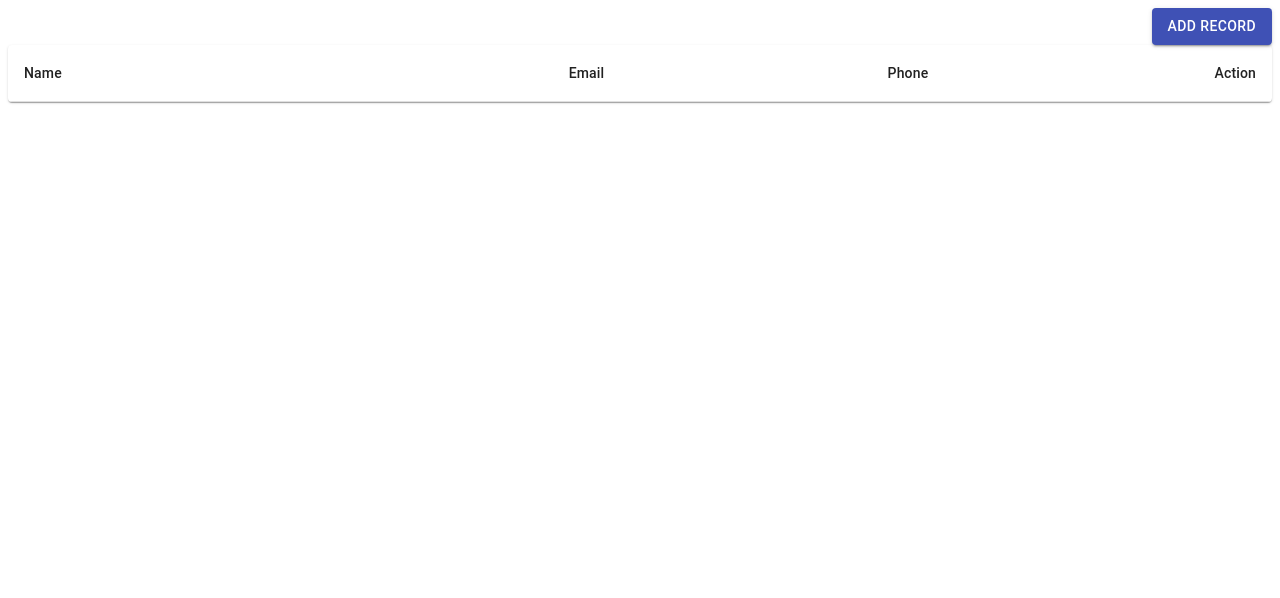
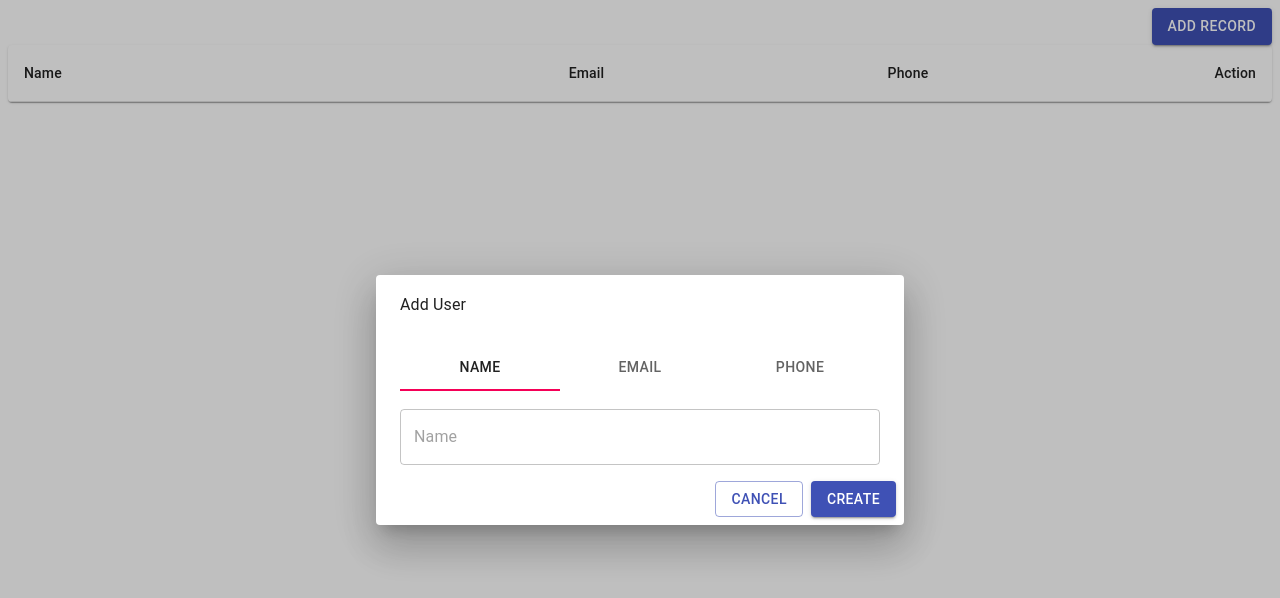
Before and after one commit to AdilSarwarNU/react-test-app, a React app: page / in a window 1280 px wide. Both pictures are taken after a click on the button "ADD RECORD". Shown: the top 598 px of the page. Built offline with nearby package versions, Linux system fonts and the light colour scheme.

Commit message:
Implemented Add/Update user dialog

```diff
--- /dev/null
+++ b/app/components/UsersDialog.js
@@ -0,0 +1,81 @@
+import {Button, Dialog, DialogActions, DialogContent, DialogTitle} from '@material-ui/core'
+import PropTypes from "prop-types";
+import React, {useEffect, useState} from "react";
+import {Tabs, Tab} from '@material-ui/core'
+import Typography from "@material-ui/core/Typography";
+import Grid from "@material-ui/core/Grid";
+import OutlinedInput from "@material-ui/core/OutlinedInput";
+
+const DeletionDialog = props => {
+
+  const [tab, setTab] = useState(0);
+  const [name, setName] = useState();
+  const [email, setEmail] = useState();
+  const [phone, setPhone] = useState();
+
+  useEffect(() => {
+    setName(props.name);
+    setPhone(props.phone);
+    setEmail(props.email);
+  }, [props.name, props.phone, props.email]);
+
+  return (
+    <Dialog BackdropProps={{style: {opacity: "0.5"}}} open={props.open} onClose={props.onClose}>
+      <DialogTitle>
+        <Typography variant='subtitle1'>{props.id ? 'Edit' : 'Add'} User</Typography>
+      </DialogTitle>
+      <DialogContent>
+        <Grid direction='column' alignItems='center' container>
+          <Tabs
+            onChange={(oldValue, newValue) => {
+              setTab(newValue);
+            }}
+            value={tab}
+          >
+            {
+              ['Name', 'Email', 'Phone'].map((name, index) => <Tab label={name} value={index} />)
+            }
+          </Tabs>
+          <br/>
+          {
+            tab === 0 ? <OutlinedInput fullWidth={true} value={name} onChange={event => setName(event.target.value)} placeholder='Name'/> :
+              tab === 1 ? <OutlinedInput fullWidth={true} value={email} onChange={event => setEmail(event.target.value)} placeholder='Email'/> :
+                <OutlinedInput fullWidth={true} value={phone} onChange={event => setPhone(event.target.value)} placeholder='Phone'/>
+          }
+        </Grid>
+      </DialogContent>
+      <DialogActions>
+        <Button onClick={() => {
+          props.onNegativeAction();
+          props.onClose();
+        }} color="primary" variant='outlined'>
+          Cancel
+        </Button>
+        <Button onClick={() => {
+          props.onPositiveAction({id: props.id, name, email, phone});
+          props.onClose();
+        }} color="primary" variant='contained' autoFocus>
+          {props.id ? 'Update' : 'Create'}
+        </Button>
+      </DialogActions>
+    </Dialog>
+  )
+};
+
+DeletionDialog.propTypes = {
+  id: PropTypes.string,
+  name: PropTypes.string,
+  email: PropTypes.string,
+  phone: PropTypes.string,
+  open: PropTypes.bool.isRequired,
+  onClose: PropTypes.func.isRequired,
+  onPositiveAction: PropTypes.func,
+  onNegativeAction: PropTypes.func,
+};
+
+DeletionDialog.defaultProps = {
+  onPositiveAction: () => {},
+  onNegativeAction: () => {},
+};
+
+export default DeletionDialog
--- a/app/containers/Users/index.js
+++ b/app/containers/Users/index.js
@@ -3,6 +3,7 @@ import Grid from '@material-ui/core/Grid';
 import UserTable from "../../components/UserTable";
 import Button from "@material-ui/core/Button";
 import DeletionDialog from "../../components/DeletionDialog";
+import UsersDialog from "../../components/UsersDialog";
 
 export default props => {
   const [openDelete, setOpenDelete] = useState(false);
@@ -42,7 +43,7 @@ export default props => {
   return (
     <Grid direction='column' alignItems='flex-end' container>
       <Grid item>
-        <Button variant='contained' color='primary'>Add record</Button>
+        <Button variant='contained' color='primary' onClick={() => setOpenEdit(true)}>Add record</Button>
       </Grid>
       <UserTable onDeleteItem={(item) => {
         setSelectedItem(item);
@@ -57,6 +58,14 @@ export default props => {
       }} onPositiveAction={() => {
         onDeleteItem(selectedItem);
       }} onClose={() => setOpenDelete(false)} open={openDelete}/>
+      <UsersDialog {...selectedItem} onNegativeAction={() => {
+        setSelectedItem(null);
+      }} onPositiveAction={() => {
+        onEditItem(selectedItem);
+      }} onClose={() => {
+        setSelectedItem(null);
+        setOpenEdit(false);
+      }} open={openEdit}/>
     </Grid>
   )
 };
```
